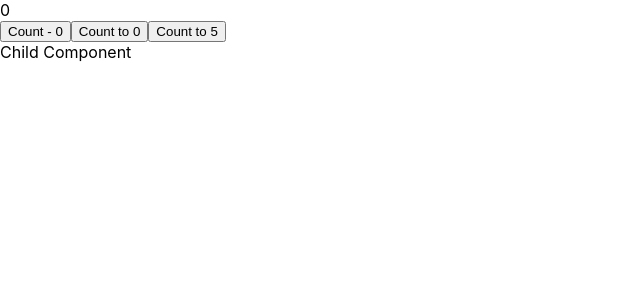
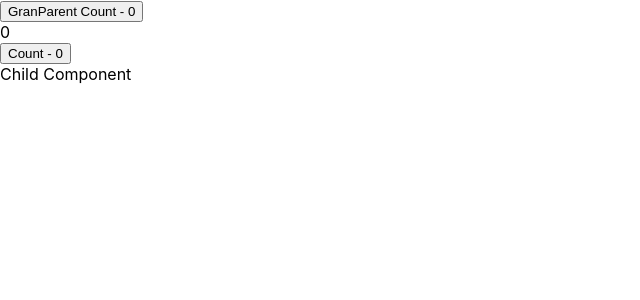
Before and after one commit to esleyms/Base-React, a React (Create React App) app: page / in a window 1280 px wide. Shown: the top 300 px of the page, without its empty margins (0-640 px from the left). Built offline with nearby package versions, Linux system fonts and the light colour scheme.

Commit message:
83 - 7 - Same Element Reference

```diff
--- a/src/App.js
+++ b/src/App.js
@@ -1,11 +1,13 @@
 import React from "react";
-import { Parent } from "./Components/Parent";
+import { ParentOne} from "./Components/ParentOne";
+import { ChildOne } from "./Components/ChildOne";
+import { GranParent } from "./Components/GranParent";
 
 
 function App() {
   return (
     <div className="App">
-   <Parent/>
+   <GranParent/>
 
     </div>
   );
--- /dev/null
+++ b/src/Components/ChildOne.js
@@ -0,0 +1,10 @@
+import React from 'react'
+
+export const ChildOne = () => {
+    console.log('ChidOne Render')
+  return (
+    <div>
+      Child Component
+    </div>
+  )
+}
--- /dev/null
+++ b/src/Components/GranParent.js
@@ -0,0 +1,17 @@
+import React, {useState} from 'react'
+import { ParentOne } from './ParentOne'
+import { ChildOne } from './ChildOne'
+
+export const GranParent = () => {
+    const [newCount, setNewCount] = useState(0)
+  return (
+    <div>
+      <button onClick={() => setNewCount((nc) => nc + 1)}>
+        GranParent Count - {newCount}
+        </button>
+        <ParentOne newCount={newCount}>
+            <ChildOne/>
+        </ParentOne>
+    </div>
+  )
+}
--- /dev/null
+++ b/src/Components/ParentOne.js
@@ -0,0 +1,17 @@
+import React, { useState } from "react";
+import { ChildOne } from "./ChildOne";
+
+export const ParentOne = ({children}) => {
+    const [count, setCount] = useState(0);
+
+    console.log("ParentOne Render");
+
+    return (
+      <div>
+          <div>{count}</div>
+        <button onClick={() => setCount(c => c + 1)}>Count - {count}</button>
+
+        {children}
+      </div>
+    );
+  }
```
